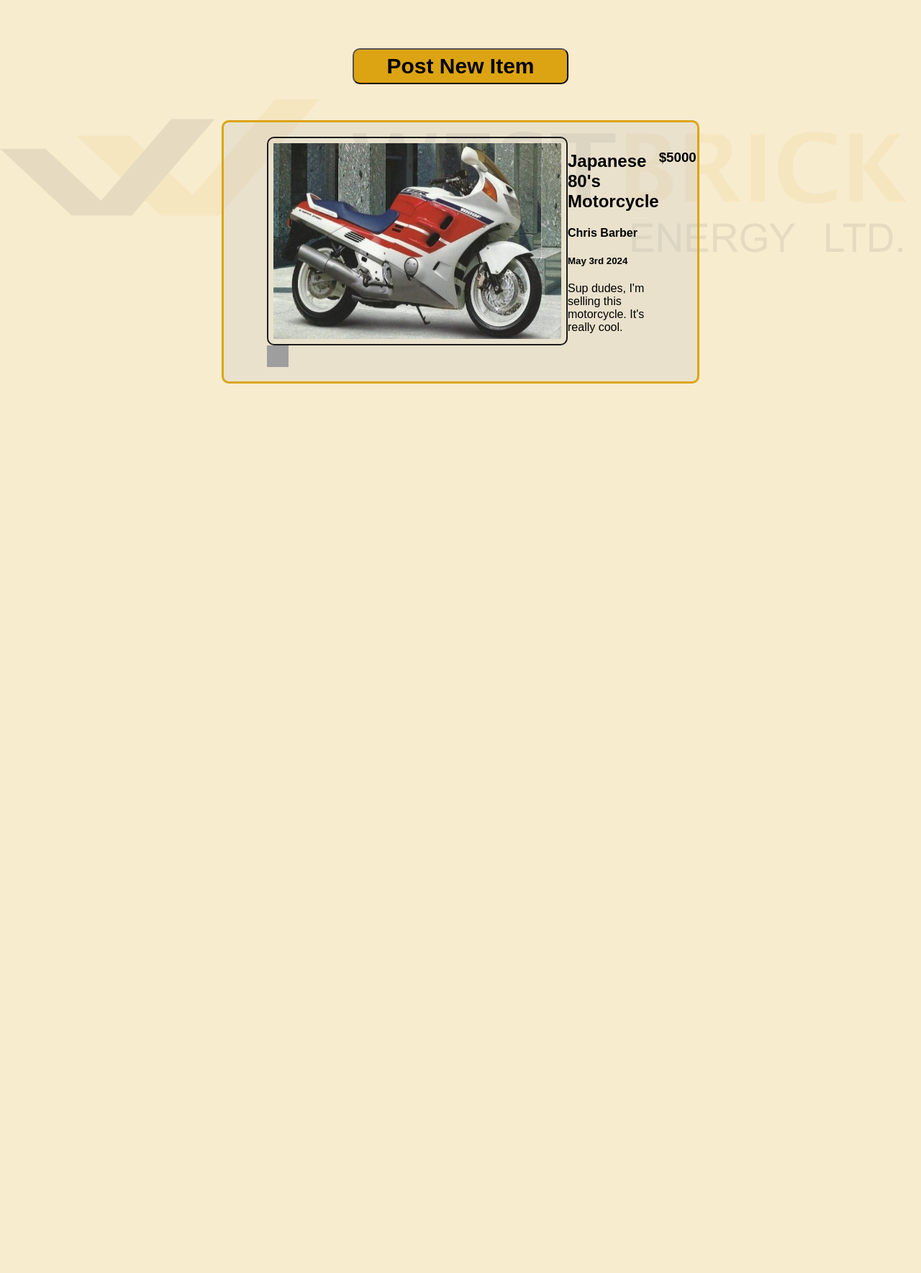
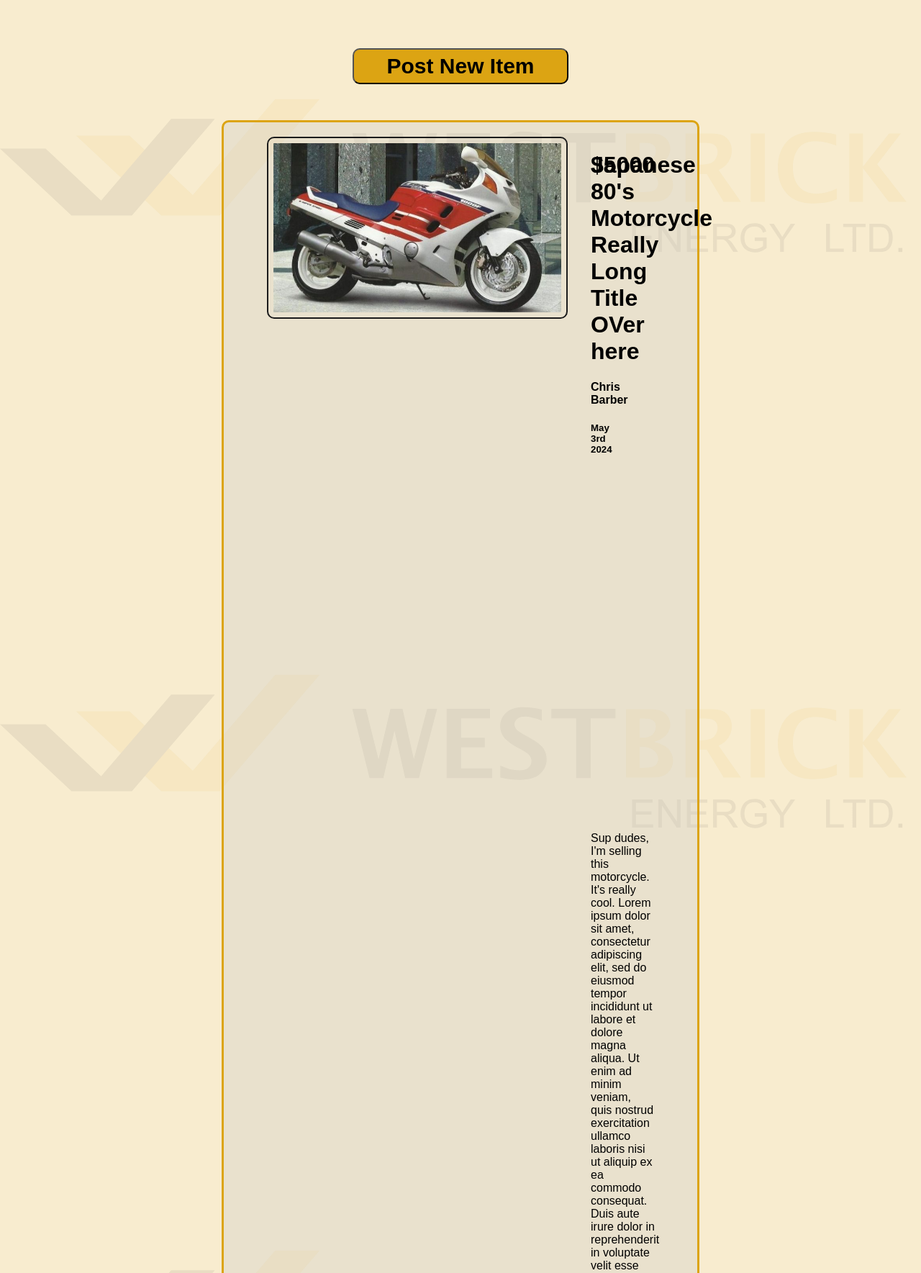
Before and after one commit to WESTBRICK-IT/westbrick-internal-market, a PHP site: page /test-css.html in a window 1280 px wide. Shown: the part 150-1919 px from the top of the page at 72% size. Before the commit the page ends 683 px from the top, so only its background shows below. Run offline with PHP 8.4, Linux system fonts and the light colour scheme; grey boxes are pictures that could not be loaded.

Commit message:
formatting almost complete

```diff
--- a/westbrick-internal-market/css/style.css
+++ b/westbrick-internal-market/css/style.css
@@ -39,7 +39,9 @@ html{
     border-style: solid;
     border-color: rgb( 220, 164, 19);
     font-family: Arial, Helvetica, sans-serif;
-
+    display: grid;
+    grid-template-columns: 450px 1fr 1fr 1fr;
+    grid-template-rows: 1fr 1fr 0fr;
 }
 .item-image {
     max-width: 100%;
@@ -51,15 +53,37 @@ html{
     border-color: rgb(27,27,27);
     border-width: 2px;
     padding: 7px;
+    grid-column: 1;
+    grid-row: 1 / 4;
 }
-.item-top-row {
-    display: flex;
-    justify-content: space-between;
+.top-middle-things {
+    grid-column: 2 / 4;
+    grid-row: 1;
+}
+.item-title {
+
+}
+.item-seller {
+
+}
+.item-posting-date {
+
+}
+.item-body {
+    grid-column: 2 / 5;
+    grid-row: 2 / 4;
+}
+.item-price {
+    grid-column: 4;
+    grid-row: 1;
+    justify-self: end;
+    align-self: start;
 }
 .item-garbage-button {
-    display: flex;
-    align-items: flex-end;
-    justify-content: right;
+    justify-self: end;
+    align-self: end;
+    grid-column: 4;
+    grid-row: 5;
     width: 30px;
     height: 30px;
 }
--- a/westbrick-internal-market/test-css.html
+++ b/westbrick-internal-market/test-css.html
@@ -11,17 +11,59 @@
     <button class="post-item-button" type="button">Post New Item</button>
     <div class="items">
         <div class="item">
-            <div class="item-top-row">
-                <img class="item-image" src="img/motorcycle-1.jpg" alt="Motorcycle 1">
-                <div>
-                    <h2 class="item-title">Japanese 80's Motorcycle</h2>
-                    <h4 class="item-seller">Chris Barber</h4>
-                    <h5 class="item-posting-date">May 3rd 2024</h5>
-                    <p class="item-body">Sup dudes, I'm selling this motorcycle. It's really cool.</p>
-                </div>
-                <h3 class="item-price">$5000</h3>
+            <img class="item-image" src="img/motorcycle-1.jpg" alt="Motorcycle 1">
+            <div class="top-middle-things">
+                <h1 class="item-title">Japanese 80's Motorcycle Really Long Title OVer here</h2>
+                <h4 class="item-seller">Chris Barber</h4>
+                <h5 class="item-posting-date">May 3rd 2024</h5>
             </div>
-            <img class="item-garbage-button" src="img/garbage-can.svg" alt="Garbage Can">
+            <p class="item-body">Sup dudes, I'm selling this motorcycle. It's really cool. Lorem ipsum dolor sit amet, consectetur adipiscing elit, sed do eiusmod tempor incididunt ut labore et dolore magna aliqua. Ut enim ad minim veniam, quis nostrud exercitation ullamco laboris nisi ut aliquip ex ea commodo consequat. Duis aute irure dolor in reprehenderit in voluptate velit esse cillum dolore eu fugiat nulla pariatur. Excepteur sint occaecat cupidatat non proident, sunt in culpa qui officia deserunt mollit anim id est laborum.</p>
+            <h1 class="item-price">$5000</h3>
+            <a class="item-garbage-button" href="#"><img class="item-garbage-button" src="img/garbage-can.svg" alt="Garbage Can"></a>
+        </div>
+        <div class="item">
+            <img class="item-image" src="img/motorcycle-2.jpg" alt="Motorcycle 1">
+            <div class="top-middle-things">
+                <h1 class="item-title">Japanese 80's Motorcycle Really Long Title OVer here</h2>
+                <h4 class="item-seller">Chris Barber</h4>
+                <h5 class="item-posting-date">May 3rd 2024</h5>
+            </div>
+            <p class="item-body">Sup dudes, I'm selling this motorcycle. It's really cool. Lorem ipsum dolor sit amet, consectetur adipiscing elit, sed do eiusmod tempor incididunt ut labore et dolore magna aliqua. Ut enim ad minim veniam, quis nostrud exercitation ullamco laboris nisi ut aliquip ex ea commodo consequat. Duis aute irure dolor in reprehenderit in voluptate velit esse cillum dolore eu fugiat nulla pariatur. Excepteur sint occaecat cupidatat non proident, sunt in culpa qui officia deserunt mollit anim id est laborum.</p>
+            <h1 class="item-price">$5000</h3>
+            <a class="item-garbage-button" href="#"><img class="item-garbage-button" src="img/garbage-can.svg" alt="Garbage Can"></a>
+        </div>
+        <div class="item">
+            <img class="item-image" src="img/motorcycle-3.jpg" alt="Motorcycle 1">
+            <div class="top-middle-things">
+                <h1 class="item-title">Japanese 80's Motorcycle Really Long Title OVer here</h2>
+                <h4 class="item-seller">Chris Barber</h4>
+                <h5 class="item-posting-date">May 3rd 2024</h5>
+            </div>
+            <p class="item-body">Sup dudes, I'm selling this motorcycle. It's really cool. Lorem ipsum dolor sit amet, consectetur adipiscing elit, sed do eiusmod tempor incididunt ut labore et dolore magna aliqua. Ut enim ad minim veniam, quis nostrud exercitation ullamco laboris nisi ut aliquip ex ea commodo consequat. Duis aute irure dolor in reprehenderit in voluptate velit esse cillum dolore eu fugiat nulla pariatur. Excepteur sint occaecat cupidatat non proident, sunt in culpa qui officia deserunt mollit anim id est laborum.</p>
+            <h1 class="item-price">$5000</h3>
+            <a class="item-garbage-button" href="#"><img class="item-garbage-button" src="img/garbage-can.svg" alt="Garbage Can"></a>
+        </div>
+        <div class="item">
+            <img class="item-image" src="img/motorcycle-4.webp" alt="Motorcycle 1">
+            <div class="top-middle-things">
+                <h1 class="item-title">Japanese 80's Motorcycle Really Long Title OVer here</h2>
+                <h4 class="item-seller">Chris Barber</h4>
+                <h5 class="item-posting-date">May 3rd 2024</h5>
+            </div>
+            <p class="item-body">Sup dudes, I'm selling this motorcycle. It's really cool. Lorem ipsum dolor sit amet, consectetur adipiscing elit, sed do eiusmod tempor incididunt ut labore et dolore magna aliqua. Ut enim ad minim veniam, quis nostrud exercitation ullamco laboris nisi ut aliquip ex ea commodo consequat. Duis aute irure dolor in reprehenderit in voluptate velit esse cillum dolore eu fugiat nulla pariatur. Excepteur sint occaecat cupidatat non proident, sunt in culpa qui officia deserunt mollit anim id est laborum.</p>
+            <h1 class="item-price">$5000</h3>
+            <a class="item-garbage-button" href="#"><img class="item-garbage-button" src="img/garbage-can.svg" alt="Garbage Can"></a>
+        </div>
+        <div class="item">
+            <img class="item-image" src="img/motorcycle-5.webp" alt="Motorcycle 1">
+            <div class="top-middle-things">
+                <h1 class="item-title">Japanese 80's Motorcycle Really Long Title OVer here</h2>
+                <h4 class="item-seller">Chris Barber</h4>
+                <h5 class="item-posting-date">May 3rd 2024</h5>
+            </div>
+            <p class="item-body">Sup dudes, I'm selling this motorcycle. It's really cool. Lorem ipsum dolor sit amet, consectetur adipiscing elit, sed do eiusmod tempor incididunt ut labore et dolore magna aliqua. Ut enim ad minim veniam, quis nostrud exercitation ullamco laboris nisi ut aliquip ex ea commodo consequat. Duis aute irure dolor in reprehenderit in voluptate velit esse cillum dolore eu fugiat nulla pariatur. Excepteur sint occaecat cupidatat non proident, sunt in culpa qui officia deserunt mollit anim id est laborum.</p>
+            <h1 class="item-price">$5000</h3>
+            <a class="item-garbage-button" href="#"><img class="item-garbage-button" src="img/garbage-can.svg" alt="Garbage Can"></a>
         </div>
     </div>
 </body>
```
